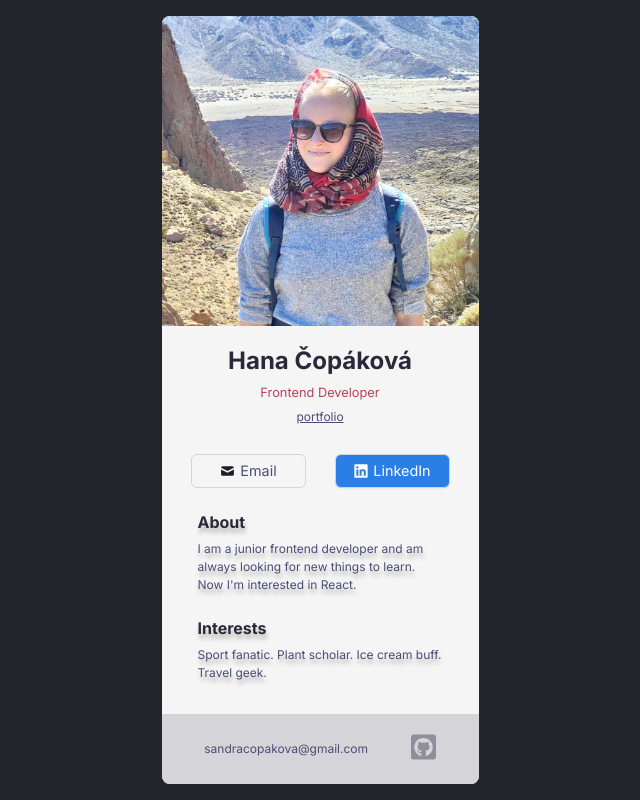
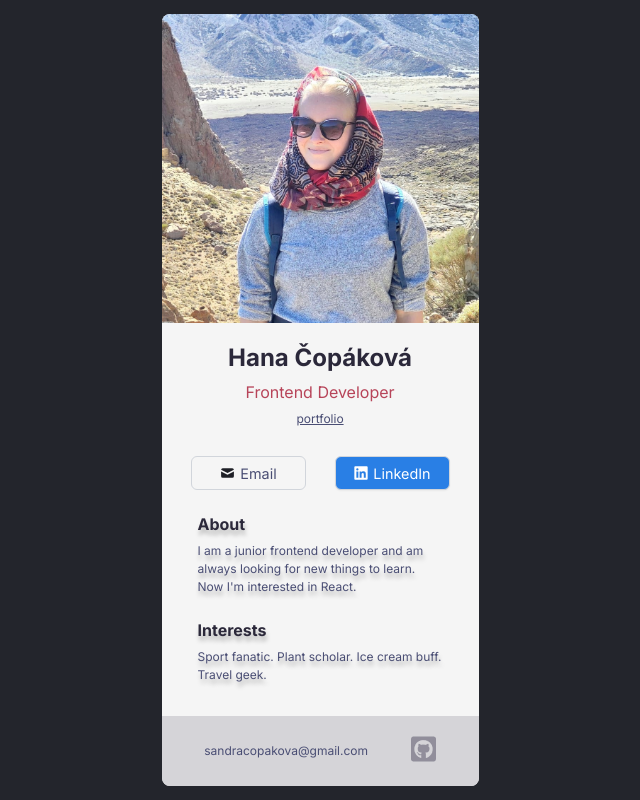
Before and after one commit to sandracopakova/digital-card, a React (Create React App) app: page / in a window 1280 px wide. Shown: the whole page, without its empty margins (320-960 px from the left). Built offline with nearby package versions, Linux system fonts and the light colour scheme.

Commit message:
fix .subheading

```diff
--- a/src/style.css
+++ b/src/style.css
@@ -28,7 +28,7 @@ button {
 }
 
 p {
-  font-size: 0.75rem; /*12px*/
+  font-size: 0.75rem;
   line-height: 1.5;
   margin-top: 0.5rem;
   color: var(--text);
@@ -77,7 +77,7 @@ section {
 
 .info__subheading {
   color: var(--primary);
-  font-size: 0.8rem;
+  font-size: 1rem;
   margin: 0;
 }
 
@@ -93,7 +93,7 @@ section {
 }
 
 .info-buttons {
-  margin-top: 1.25rem; /*20px*/
+  margin-top: 1.25rem;
   display: flex;
   justify-content: space-evenly;
 }
@@ -150,7 +150,7 @@ section {
 .footer__info {
   display: flex;
   flex-direction: column;
-  font-size: 0.75rem; /*12px*/
+  font-size: 0.75rem;
   line-height: 1.5;
   color: var(--text);
 }
```
